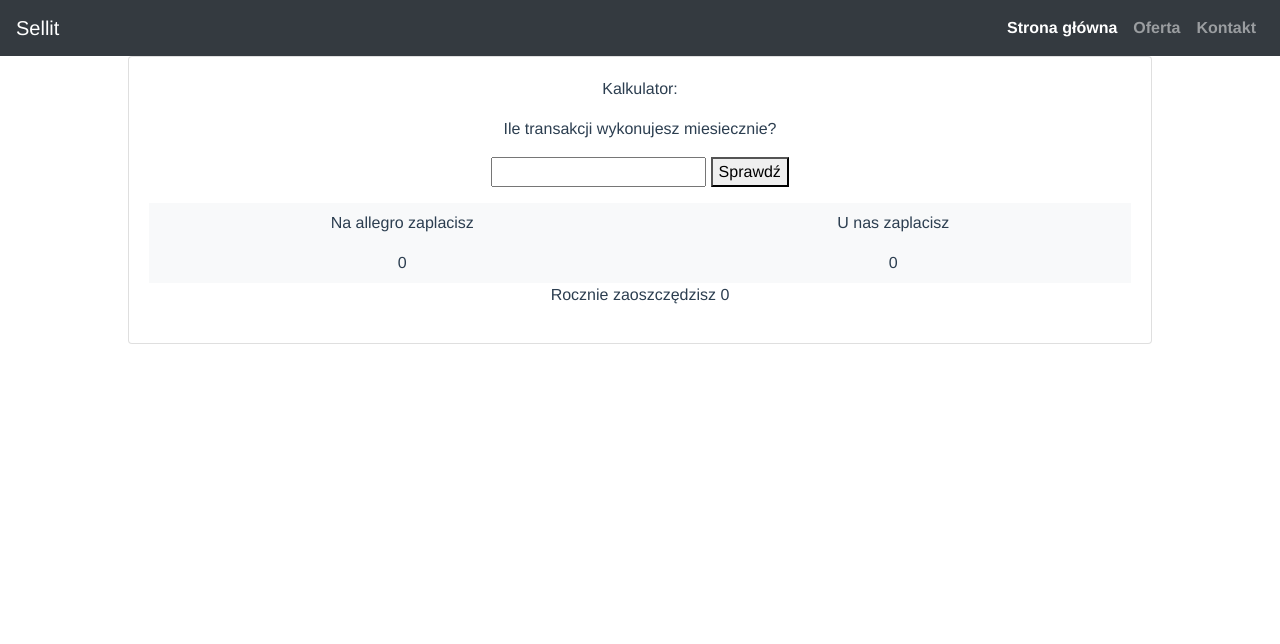
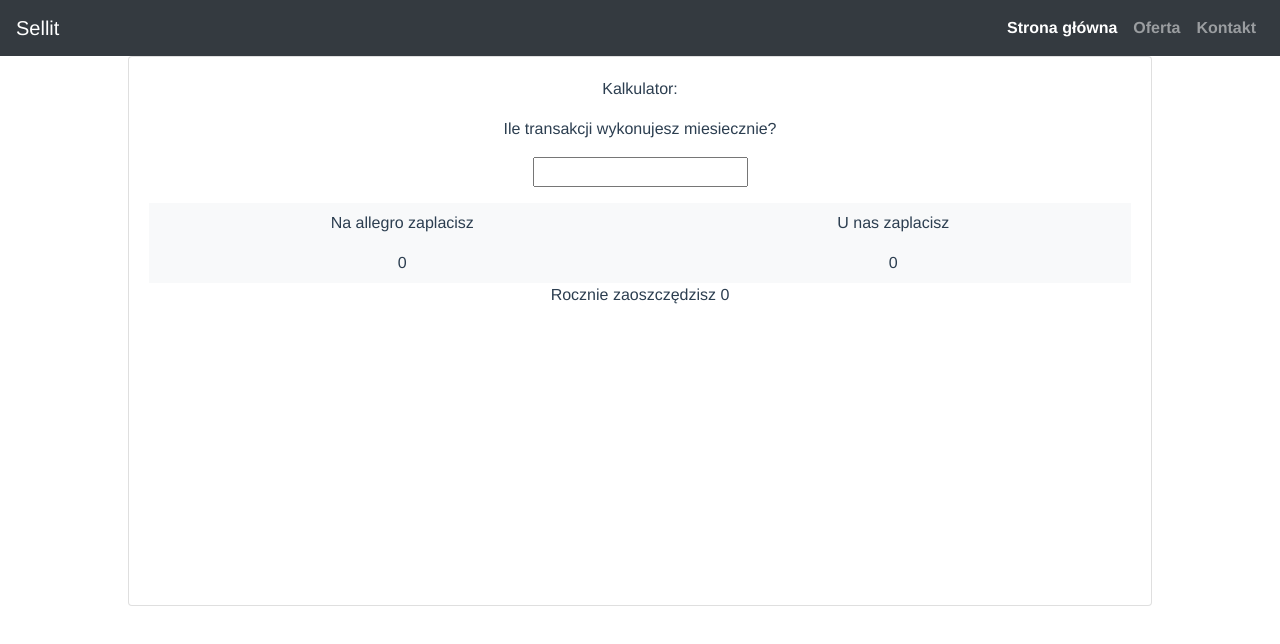
Before and after one commit to a-mizera/Zd, a Vue app in the folder zad1/: page /#/offer in a window 1280 px wide. Shown: the top 644 px of the page. Built offline with nearby package versions, Linux system fonts and the light colour scheme.

Commit message:
kalkulator dziala w czasie wpisywania

```diff
--- a/zad1/src/App.vue
+++ b/zad1/src/App.vue
@@ -12,8 +12,8 @@
       </ul>
     </div>
   </nav>
-  <div class="card mx-auto" id="main">
-    <div class="card-body">
+  <div class="card mx-auto" id="main" style="min-height:550px">
+    <div class="card-body" >
       <router-view/>
     </div>
   </div>
--- a/zad1/src/views/OfferView.vue
+++ b/zad1/src/views/OfferView.vue
@@ -2,7 +2,7 @@
     <div>
         <p>Kalkulator:</p>
         <p>Ile transakcji wykonujesz miesiecznie?</p>
-        <input type="number" v-model="ile"> <button @click="oblicz">Sprawdź</button>
+        <input type="number" v-model="ile" @input="oblicz()">
         <p style="color:red;">{{errmessage}}</p>
         <div class="d-flex flex-row bg-light" >
 
@@ -23,10 +23,12 @@
 <script>
 
 
+
 export default{
     data(){
         return{
             errmessage:' ',
+            hmuch:0,
             value1:0,
             value2:0
 
@@ -36,6 +38,9 @@ export default{
         }
     },
     methods:{
+        oszczedz(){
+                return this.value2*12-this.value1*12;
+            },
             oblicz(){
             if(this.ile>0 && this.ile%1==0 ){
                 this.value1=this.ile*0.25;
@@ -47,9 +52,11 @@ export default{
                 this.errmessage='Podano błędną ilość!';
 
             }},
-            oszczedz(){
-                return this.value2*12-this.value1*12;
-            }
+    },
+    watch:{
+
+
+
 
 
 
```
